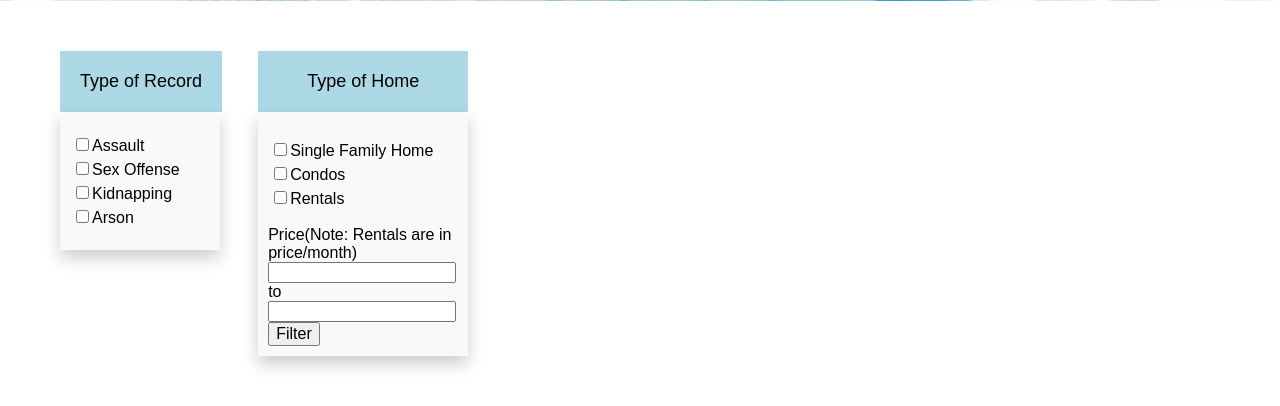
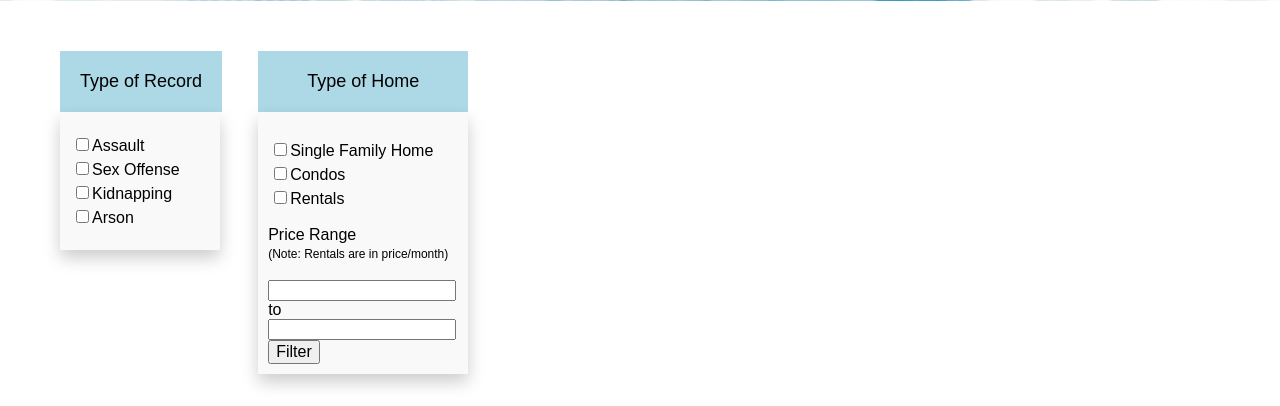
Before and after one commit to soumyakedlaya/HouseCrimeMap, a Django app: page / in a window 1280 px wide; the page is wider, and only the part inside the window is pictured. Shown: the part 639-1045 px from the top of that part. Run offline with Django 3.2, Linux system fonts and the light colour scheme; some libraries are stand-ins or nearby versions.

Commit message:
changes to pprice

```diff
--- a/apps/project/static/project/css/styles.css
+++ b/apps/project/static/project/css/styles.css
@@ -122,6 +122,10 @@ li{
   background-color: #f9f9f9;
   width: 200px;
   box-shadow: 0px 8px 16px 0px rgba(0,0,0,0.2);
+}
+
+#note {
+  font-size: 12px;
 }
 
 #minprice {
--- a/apps/project/templates/project/index.html
+++ b/apps/project/templates/project/index.html
@@ -61,8 +61,9 @@
             <li><input type="checkbox" id="condo">Condos</li>
             <li><input type="checkbox" id="rent" >Rentals</li>
           </ul>
-          Price(Note: Rentals are in price/month)
-          <input type="textbox" id="minprice"><br>
+          <span id = "price">Price Range<span><br>
+          <span id = "note">(Note: Rentals are in price/month)</span><br>
+          <br><input type="textbox" id="minprice"><br>
           to<br>
           <input type="textbox" id="maxprice"><br>
           <button type="button" id="filterprice">Filter</button>
@@ -70,7 +71,7 @@
       </div>
       <!-- ################### MAP ############## -->
         <div id="map"></div>
-          <input id="pac-input" class="controls" type="text" placeholder="Search Box">
+          <input id="pac-input" class="controls" type="text" placeholder="Enter a location in San Francisco...">
 
       <div id = "undermap">
         <h3>One step at a time, all in one place </h3>
```
